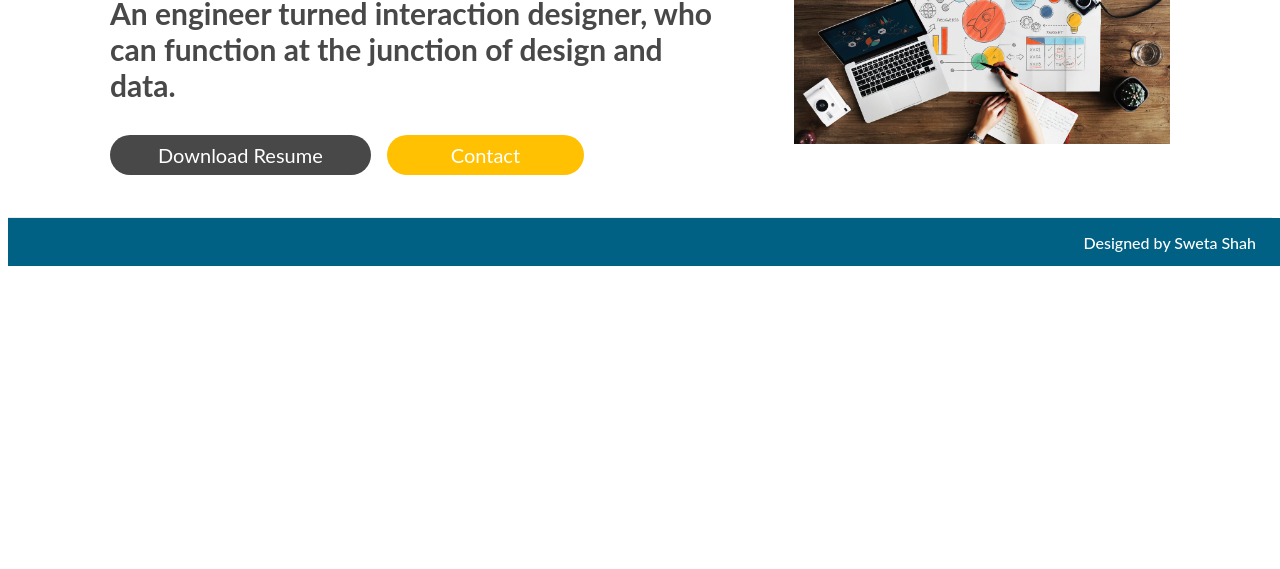
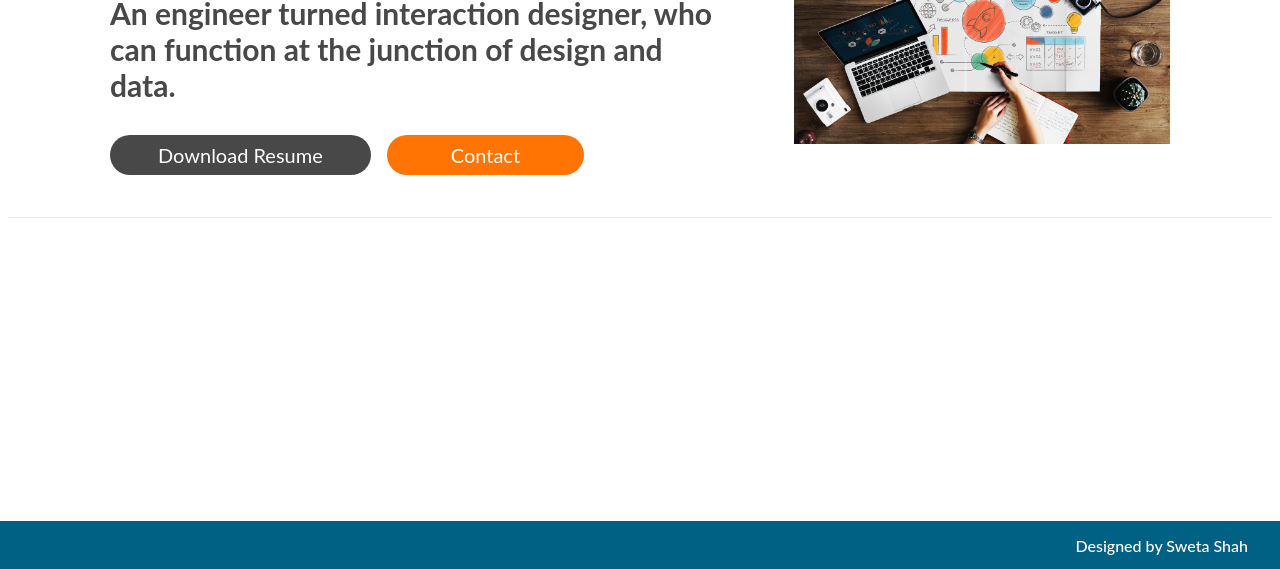
Before and after one commit to shwetashah90/UX_UI_HW_19, a plain HTML site: page index.html in a window 1280 px wide. Shown: the part 231-800 px from the top of the page. Drawn offline with Linux system fonts and the light colour scheme.

Commit message:
Iterations
- Stick footer to bottom
- full width of header & footer
- button color change

```diff
--- a/CSS/style.css
+++ b/CSS/style.css
@@ -12,7 +12,7 @@
   align-items: center;
   justify-content: flex-end;
   flex-shrink: 0;
-  width: 1280px;
+  /*width: 1280px;*/
   height: 48px;
   position: relative;
   overflow: hidden;
@@ -134,7 +134,8 @@
   position: center;
 }
 .button2 {
-  background: #ffc102;
+  /*background: #ffc102; changed to set contrast*/
+  background: #ff7402;
   border-radius: 32px;
   padding: 8px 64px 8px 64px;
   display: flex;
@@ -168,9 +169,13 @@
   align-items: center;
   justify-content: flex-end;
   flex-shrink: 0;
-  width: 1280px;
+  /*width: 1280px;*/
   height: 48px;
-  position: relative;
+  /*position: relative;*/
+  position: fixed;
+  bottom: 0;
+  right: 0;
+  width: 100%;
   overflow: hidden;
 }
 .designed-by-sweta-shah {
--- a/js/index.js
+++ b/js/index.js
@@ -0,0 +1 @@
+console.log("Your file is loaded!")
```
